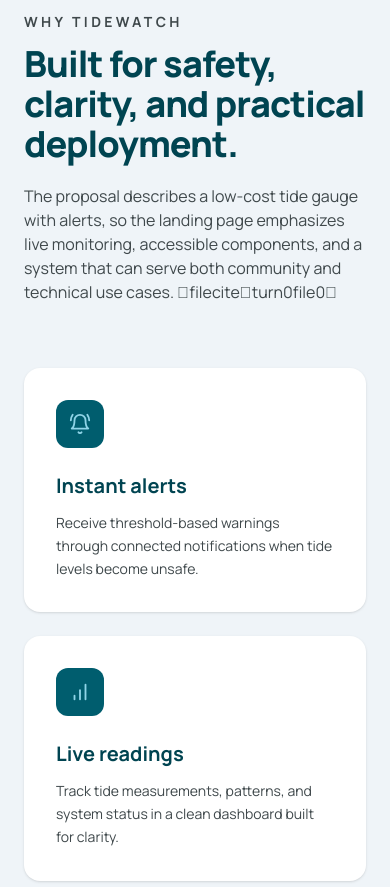
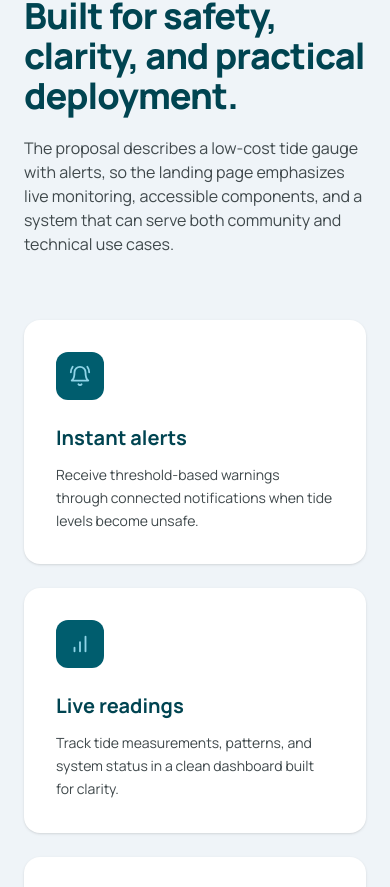
Before and after one commit to Xebec186/tidewatch, a React (Vite) app: page / in a window 390 px wide. Shown: the part 1517-2404 px from the top of the page. Built offline with nearby package versions, Linux system fonts and the light colour scheme; no server answers.

Commit message:
improve navbar responsiveness

```diff
--- a/src/components/Navbar.jsx
+++ b/src/components/Navbar.jsx
@@ -11,9 +11,11 @@ export default function Navbar() {
   const toggleMenu = () => setIsMenuOpen(!isMenuOpen);
 
   return (
-    <header className={`sticky top-0 z-50 border-b border-outline-variant/20 transition-colors duration-300 ${
-      isMenuOpen ? "bg-surface" : "bg-surface/85 backdrop-blur-md"
-    }`}>
+    <header
+      className={`sticky top-0 z-50 border-b border-outline-variant/20 transition-colors duration-300 ${
+        isMenuOpen ? "bg-surface" : "bg-surface/85 backdrop-blur-md"
+      }`}
+    >
       <div className="mx-auto flex max-w-7xl items-center justify-between px-6 py-4">
         <Link to="/" className="flex items-center gap-3">
           <div className="flex h-10 w-10 items-center justify-center rounded-xl bg-primary text-on-primary shadow-lg shadow-primary/10">
@@ -91,7 +93,7 @@ export default function Navbar() {
 
       {/* Mobile Menu */}
       <div
-        className={`fixed inset-x-0 top-[73px] bottom-0 z-40 bg-surface shadow-2xl transition-all duration-300 md:hidden ${
+        className={`fixed inset-x-0 top-19 bottom-0 z-40 bg-surface shadow-2xl transition-all duration-300 md:hidden ${
           isMenuOpen
             ? "translate-y-0 opacity-100"
             : "-translate-y-4 opacity-0 pointer-events-none"
--- a/src/pages/LandingPage.jsx
+++ b/src/pages/LandingPage.jsx
@@ -142,7 +142,7 @@ export default function LandingPage() {
           </div>
         </section>
 
-        <section id="features" className="bg-surface-container-low py-24">
+        <section id="features" className="bg-surface-container-low py-12">
           <div className="mx-auto max-w-7xl px-6">
             <div className="mb-16 flex flex-col gap-6 md:flex-row md:items-end md:justify-between">
               <div className="max-w-3xl">
@@ -156,7 +156,7 @@ export default function LandingPage() {
                   The proposal describes a low-cost tide gauge with alerts, so
                   the landing page emphasizes live monitoring, accessible
                   components, and a system that can serve both community and
-                  technical use cases. fileciteturn0file0
+                  technical use cases.
                 </p>
               </div>
               <div className="hidden text-right lg:block">
```
